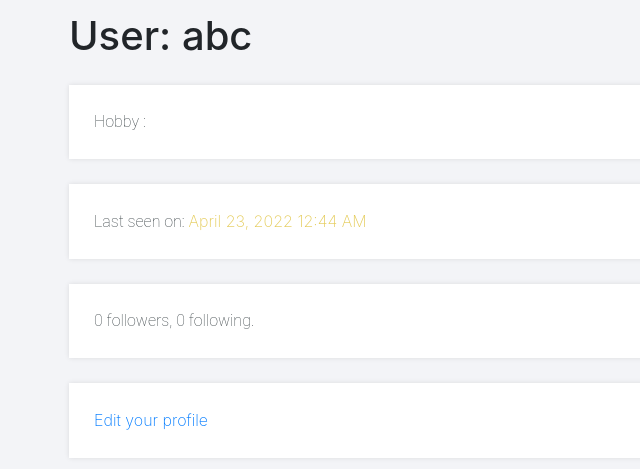
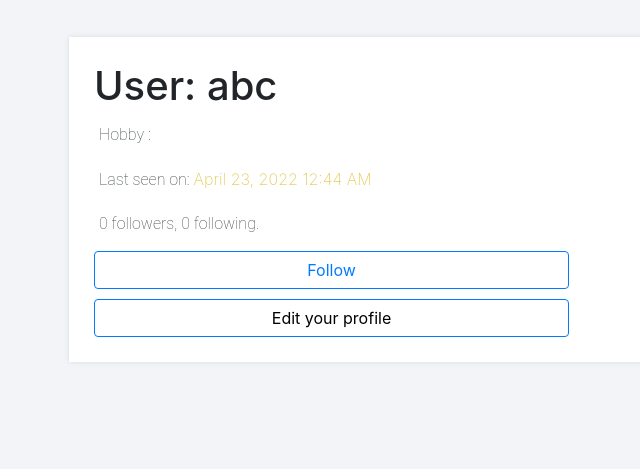
Before and after one commit to kunjshah45/comp440-project, a Flask app: page /profile in a window 1280 px wide. Shown: the part 60-529 px from the top of the page, without its empty margins (71-711 px from the left). Run offline with Flask 2, Linux system fonts and the light colour scheme; some libraries are stand-ins or nearby versions.

Commit message:
follow button added

```diff
--- a/templates/profile.html
+++ b/templates/profile.html
@@ -6,12 +6,16 @@
 <br>
 <br>
 <br>
+    <div style="display: flex; flex-direction: column; justify-content: flex-start;">
         <h1>User: abc</h1>
         <p>Hobby : </p>
         <p>Last seen on: <span class="" data-timestamp="2022-04-23T07:44:18Z" data-format="format('LLL')" data-refresh="0">April 23, 2022 12:44 AM</span></p>
 
         <p>0 followers, 0 following.</p>
 
-        <p><a href="/edit_profile">Edit your profile</a></p>
+        <button type="button" style="width: 50%; " class="btn btn-outline-primary">Follow</button>
+        <button type="button" style=" margin-top: 10px; width: 50%; " class="btn btn-outline-primary"><a style="text-decoration: none; color:black;" href="/dashboard">Edit your profile</a></button>
+
+    </div>
 
 {% endblock %}
```
